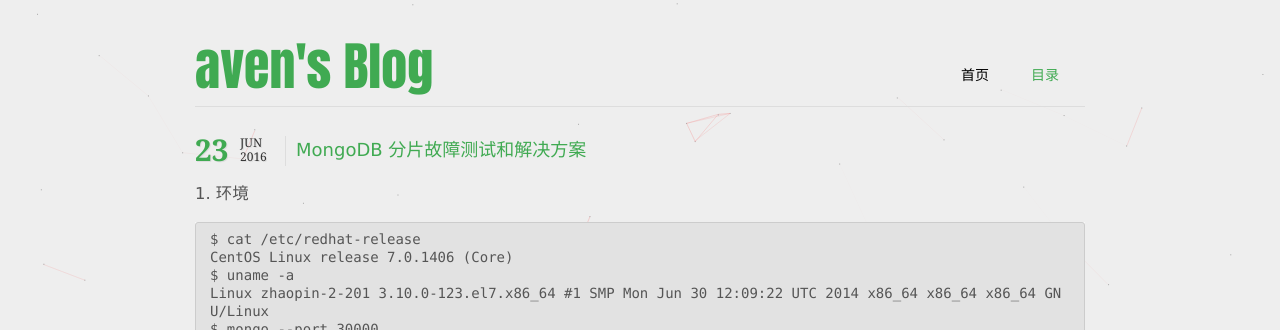
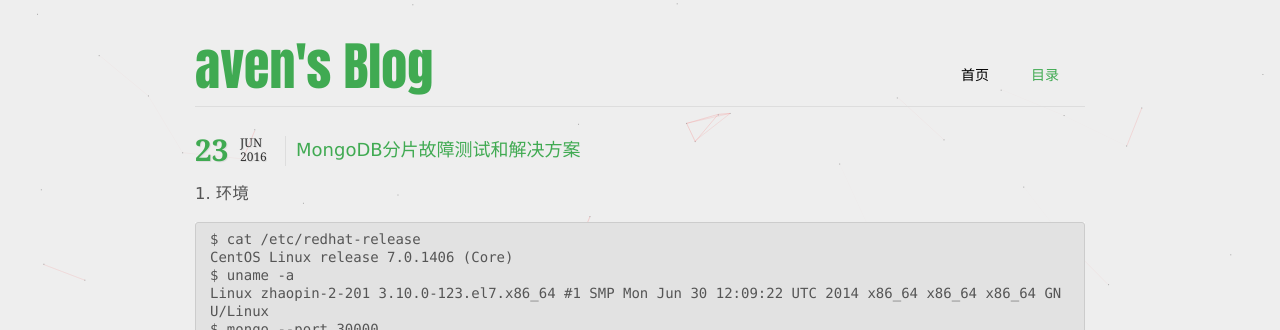
Before and after one commit to aven92/aven92.github.io, a Jekyll site: the page built from _posts/MongoDB/2016-06-23-MongoDB分片故障测试和解决方案.md, in a window 1280 px wide and 900 px high. Shown: the top 330 px of the window. Built offline with Jekyll 4.4.1, drawn with Linux system fonts in a browser that asks for light colours; comment, search, counter and statistics services are not loaded.

```diff
--- a/_posts/MongoDB/2016-06-23-MongoDB分片故障测试和解决方案.md
+++ b/_posts/MongoDB/2016-06-23-MongoDB分片故障测试和解决方案.md
@@ -1,6 +1,6 @@
 ---
 layout: post
-title: MongoDB 分片故障测试和解决方案
+title: MongoDB分片故障测试和解决方案
 categories: MongoDB
 ---
 
```
